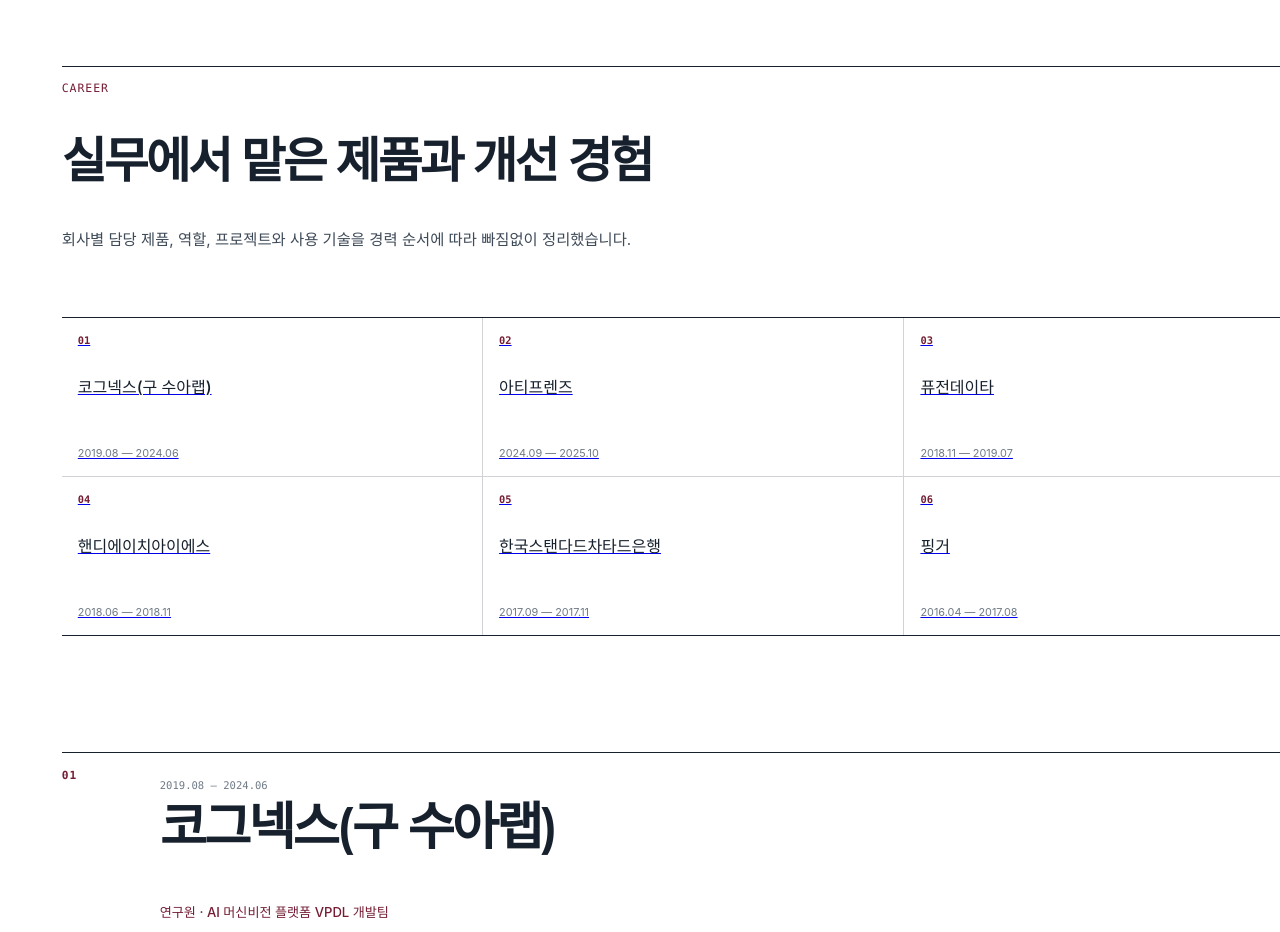
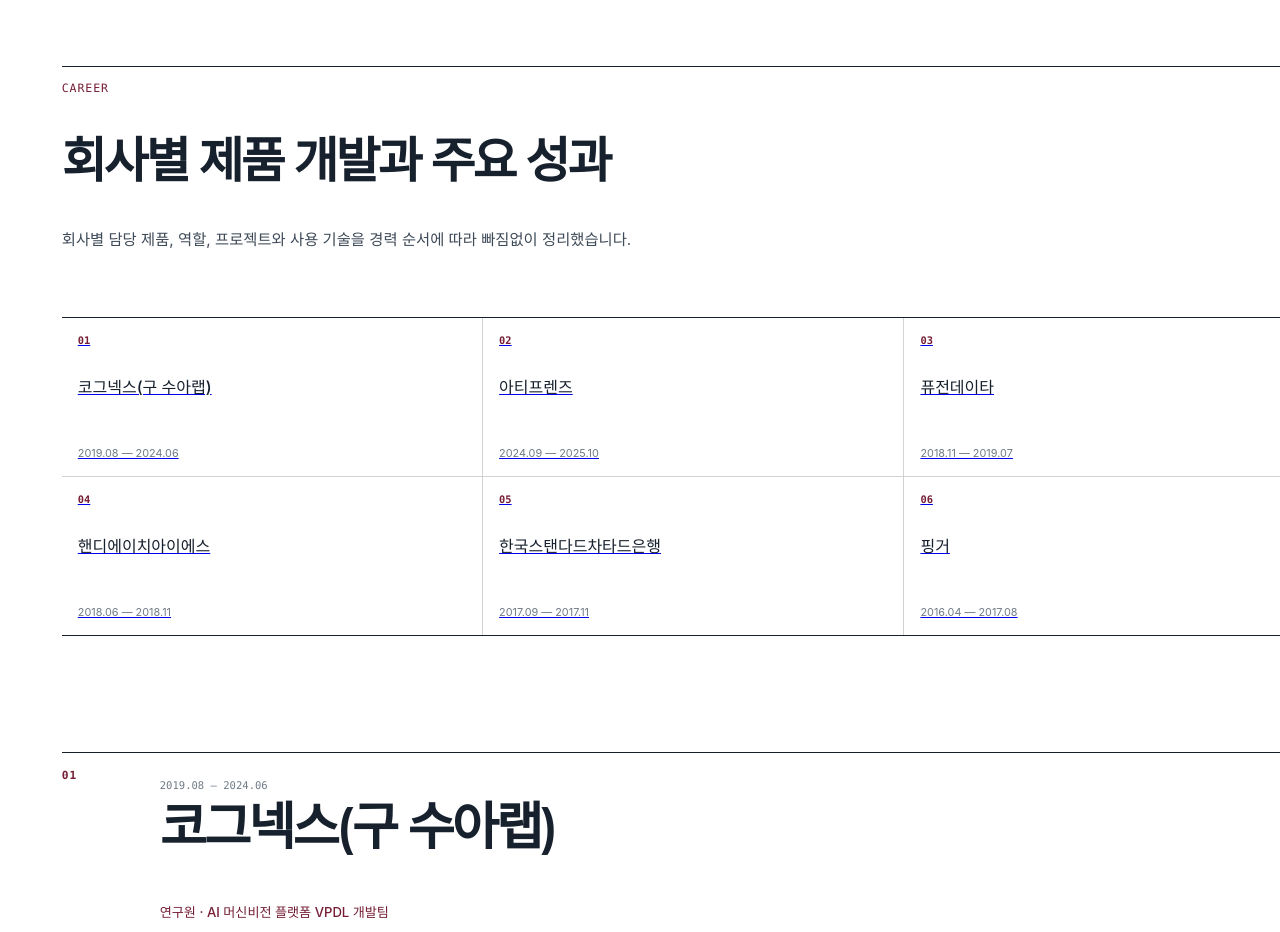
Before and after one commit to coffee-and/eun-portfolio, a React (Vite) app: page / in a window 1280 px wide. Shown: the part 7660-8592 px from the top of the page. Built offline with nearby package versions, Linux system fonts and the light colour scheme; the HTML template or start-up script is replaced by a standard one; a web font is replaced by a local one.

Commit message:
copy: finalize career heading

```diff
--- a/src/components/CareerHighlightsSection.tsx
+++ b/src/components/CareerHighlightsSection.tsx
@@ -6,7 +6,7 @@ const CareerHighlightsSection = () => {
     <section className="career-editorial" id="career">
       <SectionHeader
         eyebrow="Career"
-        title="실무에서 맡은 제품과 개선 경험"
+        title="회사별 제품 개발과 주요 성과"
         description="회사별 담당 제품, 역할, 프로젝트와 사용 기술을 경력 순서에 따라 빠짐없이 정리했습니다."
       />
 
```
